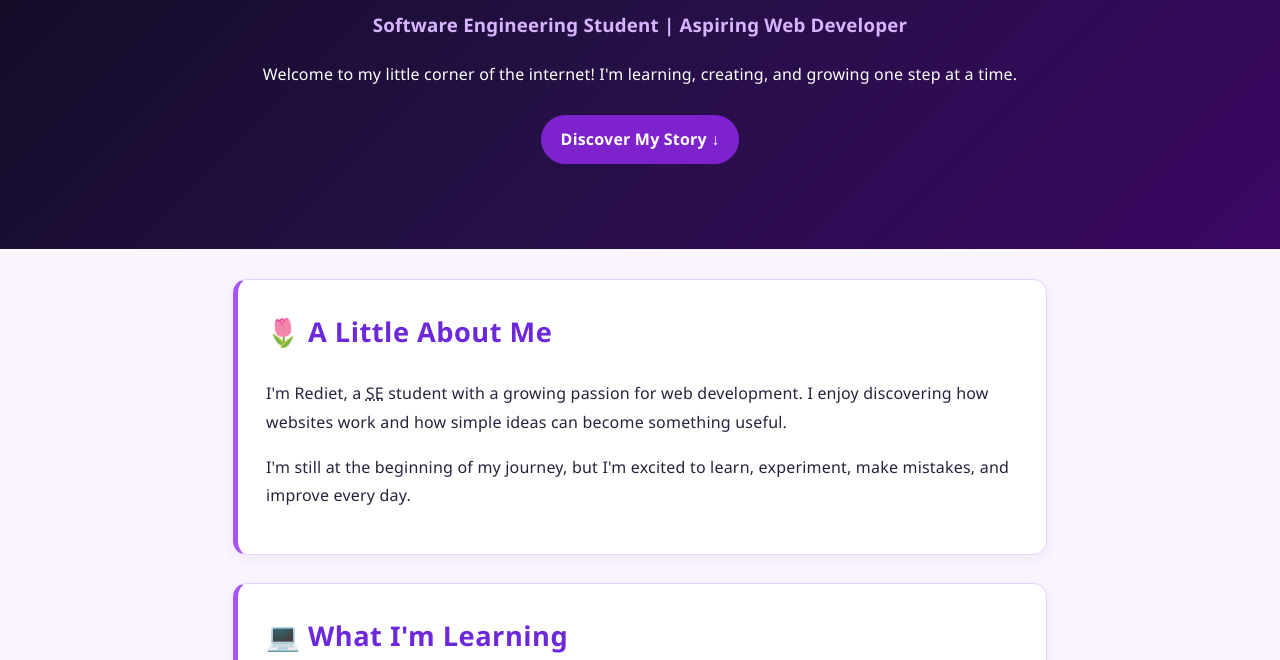
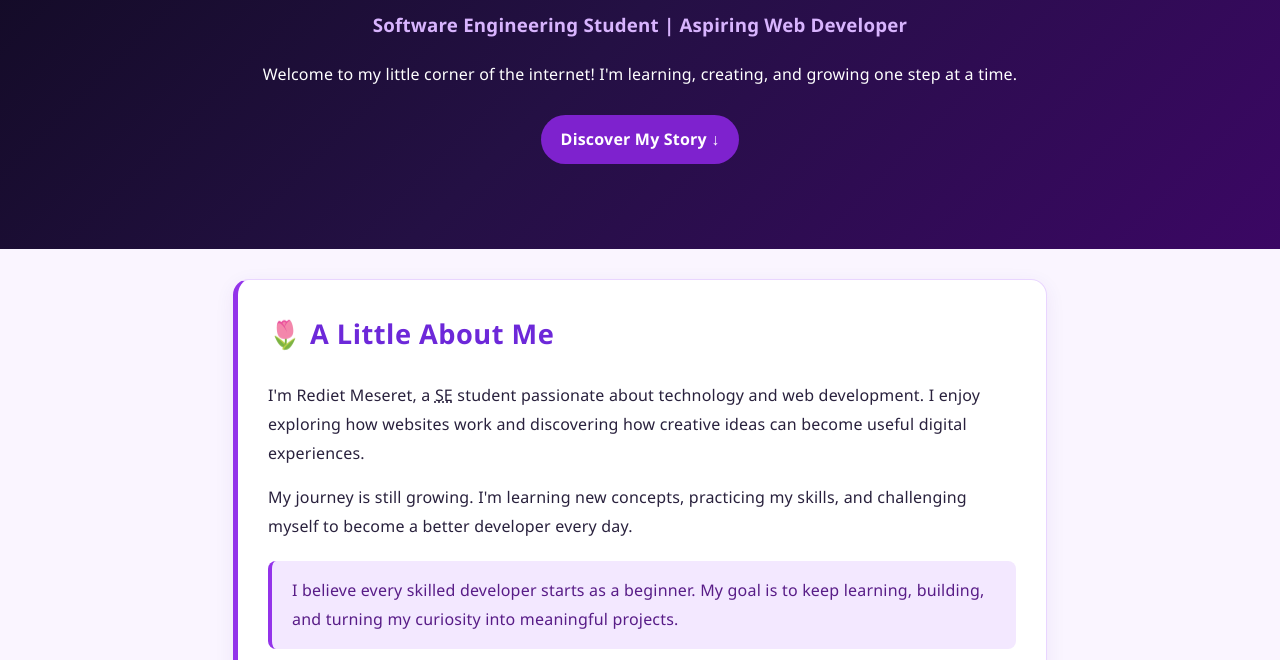
Before and after one commit to rediet2116/red16-portfolio, a plain HTML site: page index.html in a window 1280 px wide. Shown: the part 292-952 px from the top of the page. Drawn offline with Linux system fonts and the light colour scheme.

Commit message:
Redesign About Me section

```diff
--- a/index.html
+++ b/index.html
@@ -99,14 +99,13 @@ header h3 {
        section,
 .developer-card {
     background: white;
-            padding: 28px;
+    padding: 30px;
     margin: 28px 0;
-            border-radius: 14px;
+    border-radius: 16px;
     border: 1px solid #e9d5ff;
-            border-left: 5px solid #a855f7;
-            box-shadow: 0 4px 14px #4c1d9510;
+    border-left: 5px solid #9333ea;
+    box-shadow: 0 5px 20px #4c1d9512;
 }
-
        h2 {
     color: #6d28d9;
     margin-top: 0;
@@ -137,7 +136,14 @@ header h3 {
             border-radius: 6px;
             font-style: italic;
         }
-
+        .about-highlight {
+    background: #f3e8ff;
+    border-left: 4px solid #9333ea;
+    padding: 15px 20px;
+    border-radius: 8px;
+    color: #581c87;
+    margin-top: 20px;
+}
         article {
             margin: 20px 0;
         }
@@ -297,16 +303,23 @@ article:hover {
     <h2>🌷 A Little About Me</h2>
 
     <p>
-                I'm Rediet, a <abbr title="Software Engineering">SE</abbr>
-student with a growing passion for web development. I enjoy
-                discovering how websites work and how simple
-                ideas can become something useful.
+        I'm Rediet Meseret, a
+        <abbr title="Software Engineering">SE</abbr>
+        student passionate about technology and web development.
+        I enjoy exploring how websites work and discovering
+        how creative ideas can become useful digital experiences.
     </p>
 
     <p>
-                I'm still at the beginning of my journey, but I'm
-                excited to learn, experiment, make mistakes,
-                and improve every day.
+        My journey is still growing. I'm learning new concepts,
+        practicing my skills, and challenging myself to become
+        a better developer every day.
+    </p>
+
+    <p class="about-highlight">
+        I believe every skilled developer starts as a beginner.
+        My goal is to keep learning, building, and turning
+        my curiosity into meaningful projects.
     </p>
 </section>
 
```
Lines whose indentation alone changed are shown as unchanged.
